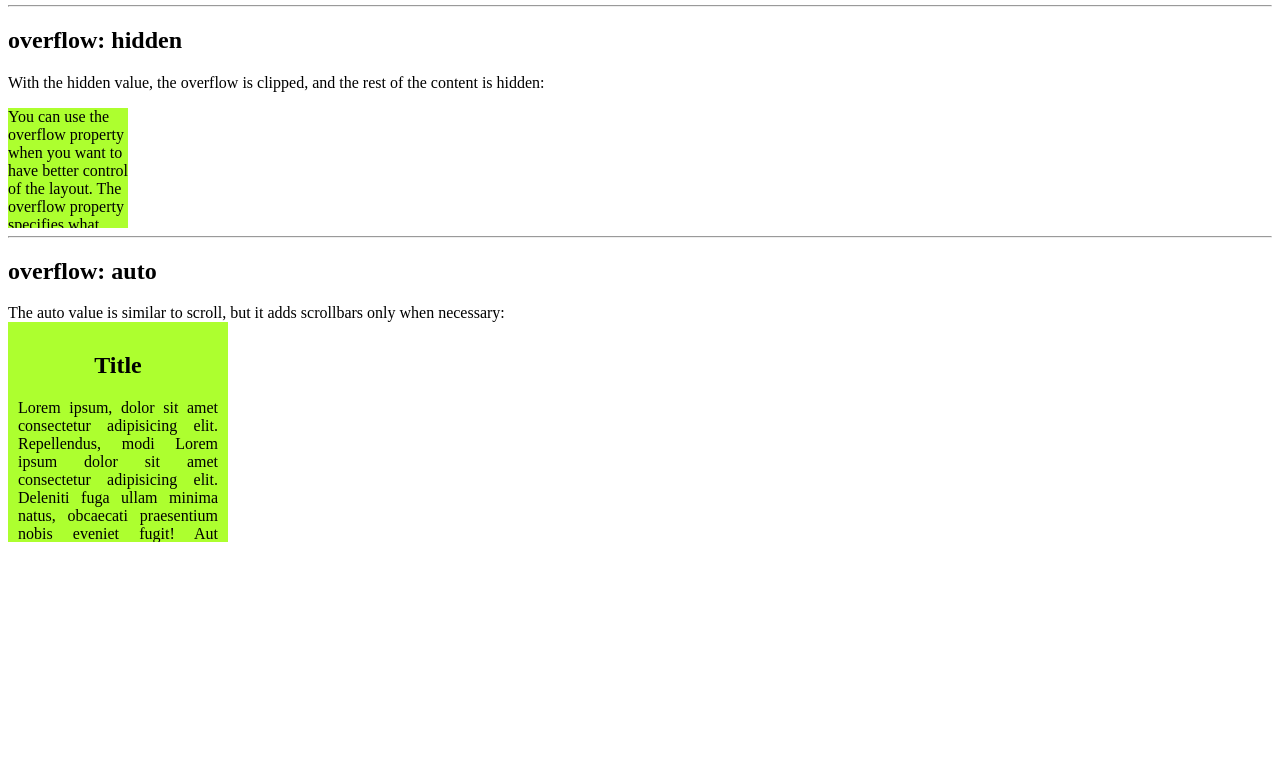
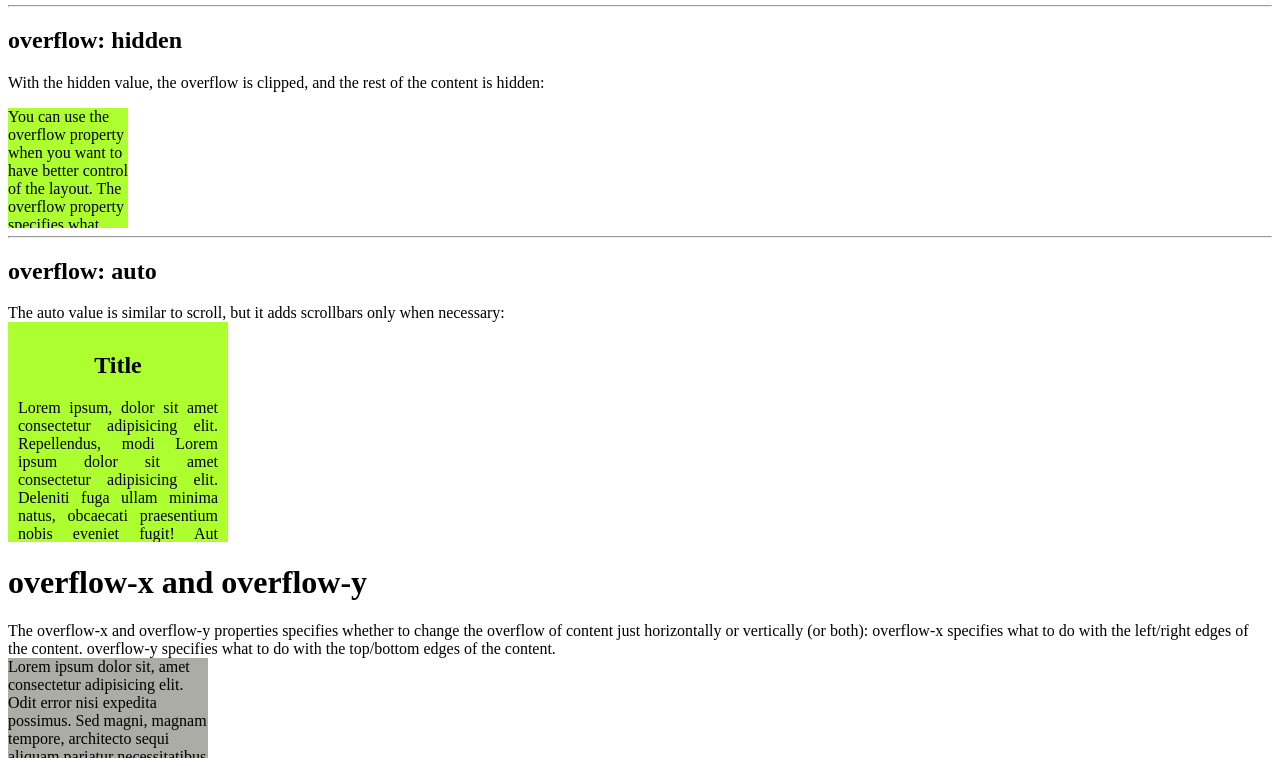
Before and after one commit to Dmusketeer/CSS, a plain HTML site: page CSS_Layout_Overflow/index.html in a window 1280 px wide. Shown: the part 468-1234 px from the top of the page. Before the commit the page ends 1018 px from the top, so only its background shows below. Drawn offline with Linux system fonts and the light colour scheme.

Commit message:
overflow-x and overflow-y

```diff
--- a/CSS_Layout_Overflow/index.html
+++ b/CSS_Layout_Overflow/index.html
@@ -60,6 +60,18 @@
         The auto value is similar to scroll, but it adds scrollbars only when necessary:
         <div id="auto"><h2 style="text-align:center;" >Title</h2>Lorem ipsum, dolor sit amet consectetur adipisicing elit. Repellendus, modi Lorem ipsum dolor sit amet consectetur adipisicing elit. Deleniti fuga ullam minima natus, obcaecati praesentium nobis eveniet fugit! Aut veritatis blanditiis asperiores obcaecati corporis, non a provident aliquam excepturi saepe consequatur error impedit laudantium, amet itaque vitae distinctio ratione. Dolor voluptas, error tenetur adipisci laboriosam impedit, quod culpa excepturi cum repudiandae doloremque accusamus recusandae a aut exercitationem numquam? Nisi assumenda dolor quos qui earum, culpa repellat obcaecati sapiente eveniet consequuntur facere animi illo possimus eum soluta vel? Earum veniam odit deleniti suscipit exercitationem nostrum libero perspiciatis molestiae rerum, consequatur vitae dolores debitis? Incidunt pariatur cum officiis deserunt perspiciatis voluptatum eligendi?</div>
     </div>
+    <div>
+        <h1>overflow-x and overflow-y </h1>
+      <div>  The overflow-x and overflow-y properties specifies whether to change the overflow of content just horizontally or
+        vertically (or both):
+
+        overflow-x specifies what to do with the left/right edges of the content.
+        overflow-y specifies what to do with the top/bottom edges of the content.
+        </div>
+        <div id="overflow-x_and_overflow-y">
+            Lorem ipsum dolor sit, amet consectetur adipisicing elit. Odit error nisi expedita possimus. Sed magni, magnam tempore, architecto sequi aliquam pariatur necessitatibus eaque quas vitae distinctio delectus dolores odit aut animi quos esse perspiciatis. Aperiam, magnam. Provident eaque atque nostrum. Fugit autem sapiente, voluptatem ipsam repellendus atque voluptatibus modi a harum facilis fugiat illum at quisquam ex exercitationem, minus dicta doloribus, officia tenetur dolor! Unde voluptatibus dolorem, repellat eum, consequuntur odio ducimus ut, eius sapiente saepe voluptas exercitationem aliquam soluta? Quam recusandae cum fugiat non a id voluptatum distinctio sint blanditiis nemo, nulla sunt? Minima omnis veniam laudantium odio dolorum voluptatem at modi hic incidunt, doloremque dolores adipisci. Adipisci molestiae debitis voluptatem quisquam rem voluptas explicabo dolore. Molestiae amet officia aliquam quis dicta ipsum possimus. Maxime quia ipsa nemo impedit eveniet, laborum explicabo harum ullam deserunt ad tempora sunt dolore facere distinctio iusto incidunt soluta! Necessitatibus harum itaque assumenda. Aperiam.
+        </div>
+    </div>
 </body>
 
 </html>
--- a/CSS_Layout_Overflow/style.css
+++ b/CSS_Layout_Overflow/style.css
@@ -38,3 +38,10 @@ div h3{
     text-align:justify;
     padding:10px;
 }
+#overflow-x_and_overflow-y{
+    width:200px;
+    height:100px;
+    overflow-x: scroll;
+    overflow-y: scroll;
+    background-color:rgb(170, 172, 165) ;
+}
```
